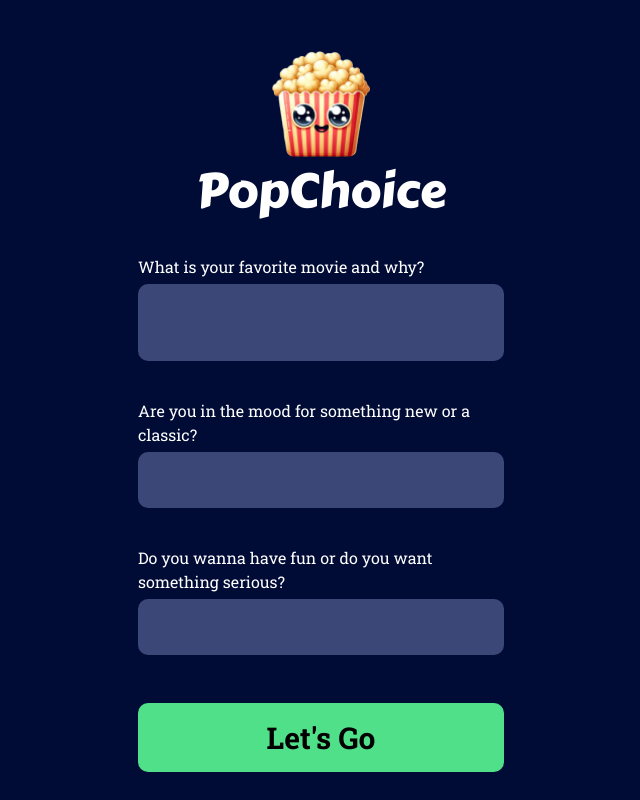
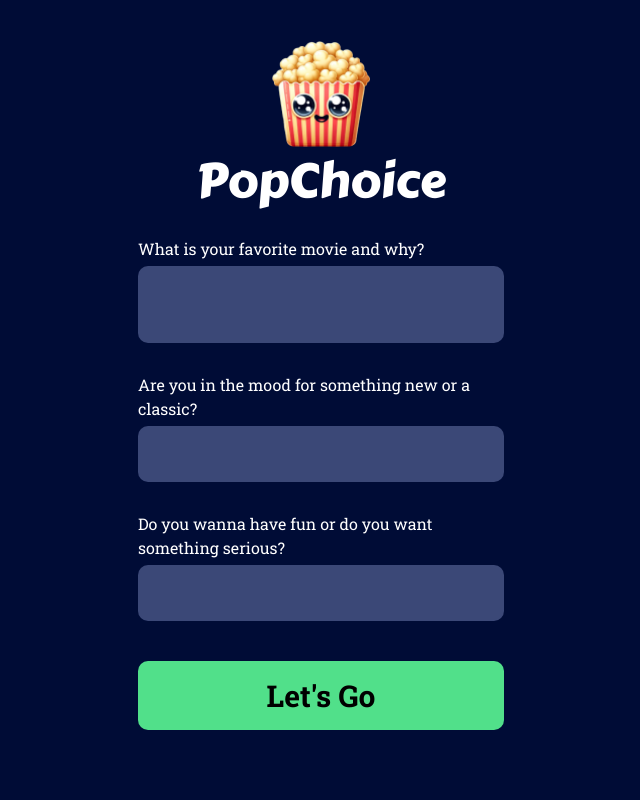
Before and after one commit to cghayden/popChoice, a Next.js app: page / in a window 1280 px wide. Shown: the whole page, without its empty margins (319-959 px from the left). Built offline with nearby package versions, Linux system fonts and the light colour scheme.

Commit message:
spacing adjustments

```diff
--- a/app/globals.css
+++ b/app/globals.css
@@ -15,7 +15,7 @@ body {
 }
 
 #questions .inputItem {
-  margin-bottom: 32px;
+  margin-bottom: 24px;
 }
 
 #questions label {
--- a/app/layout.tsx
+++ b/app/layout.tsx
@@ -18,14 +18,14 @@ export default function RootLayout({
   return (
     <>
       <Head>
-        <title>This page has a title 🤔</title>
+        <title>AI Movie Recommeneder</title>
         <meta charSet='utf-8' />
         <meta name='viewport' content='initial-scale=1.0, width=device-width' />
       </Head>
       <html lang='en' className='grid place-content-center'>
         <body className={`${roboto.className} antialiased text-white`}>
-          <main className='pt-[50px] px-8'>
-            <div className='flex flex-col items-center mb-10'>
+          <main className='pt-[40px] px-8'>
+            <div className='flex flex-col items-center mb-8'>
               <Image
                 src='/PopChoiceIcon.png'
                 width={100}
```
